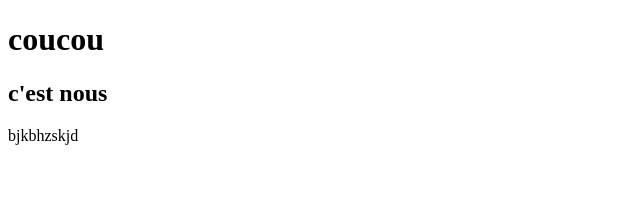
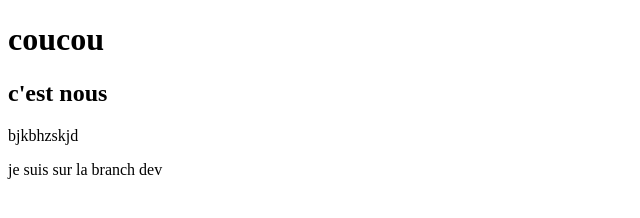
Before and after one commit to Procaillass/EI, a plain HTML site: page index.html in a window 1280 px wide. Shown: the whole page, without its empty margins (0-640 px from the left). Drawn offline with Linux system fonts and the light colour scheme.

Commit message:
verif dev

```diff
--- a/index.html
+++ b/index.html
@@ -10,5 +10,6 @@
     <h1>coucou</h1>
     <h2>c'est nous</h2>
     <p>bjkbhzskjd</p>
+    <p>je suis sur la branch dev</p>
 </body>
 </html>
```
